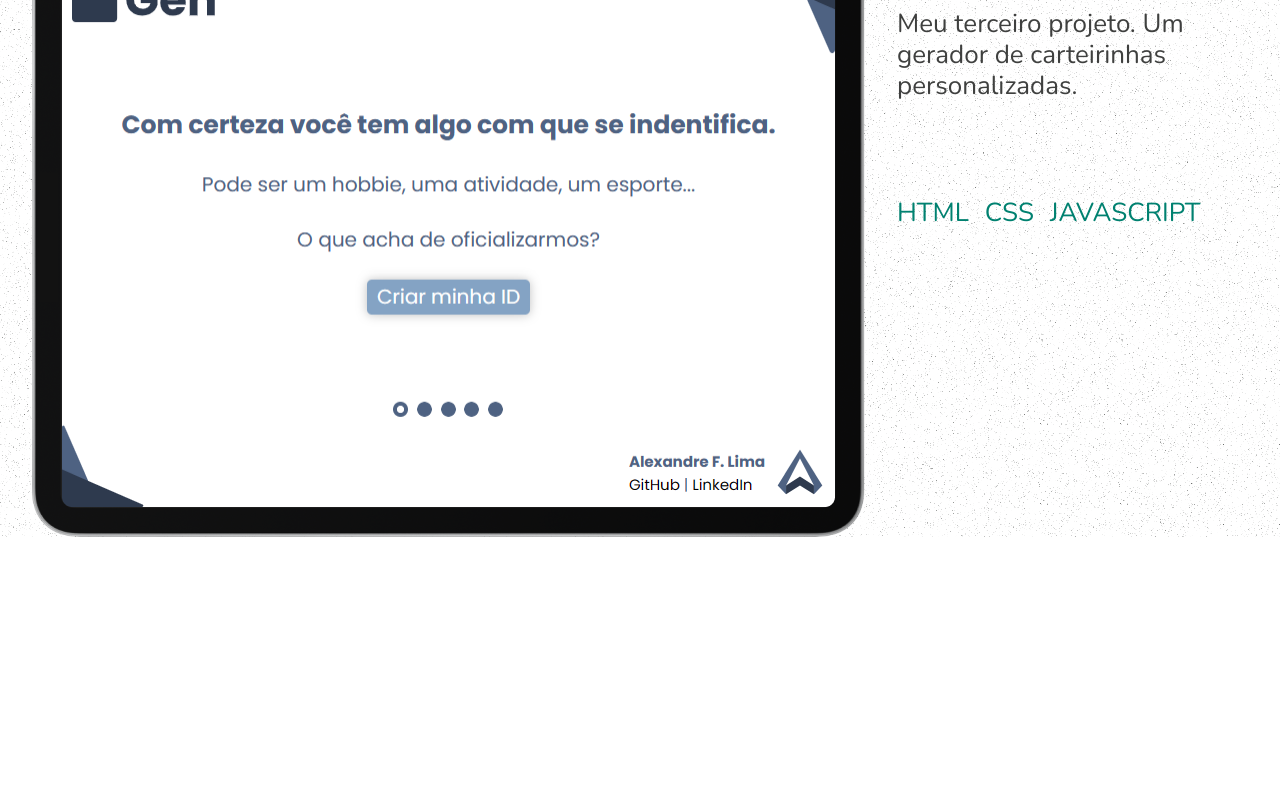
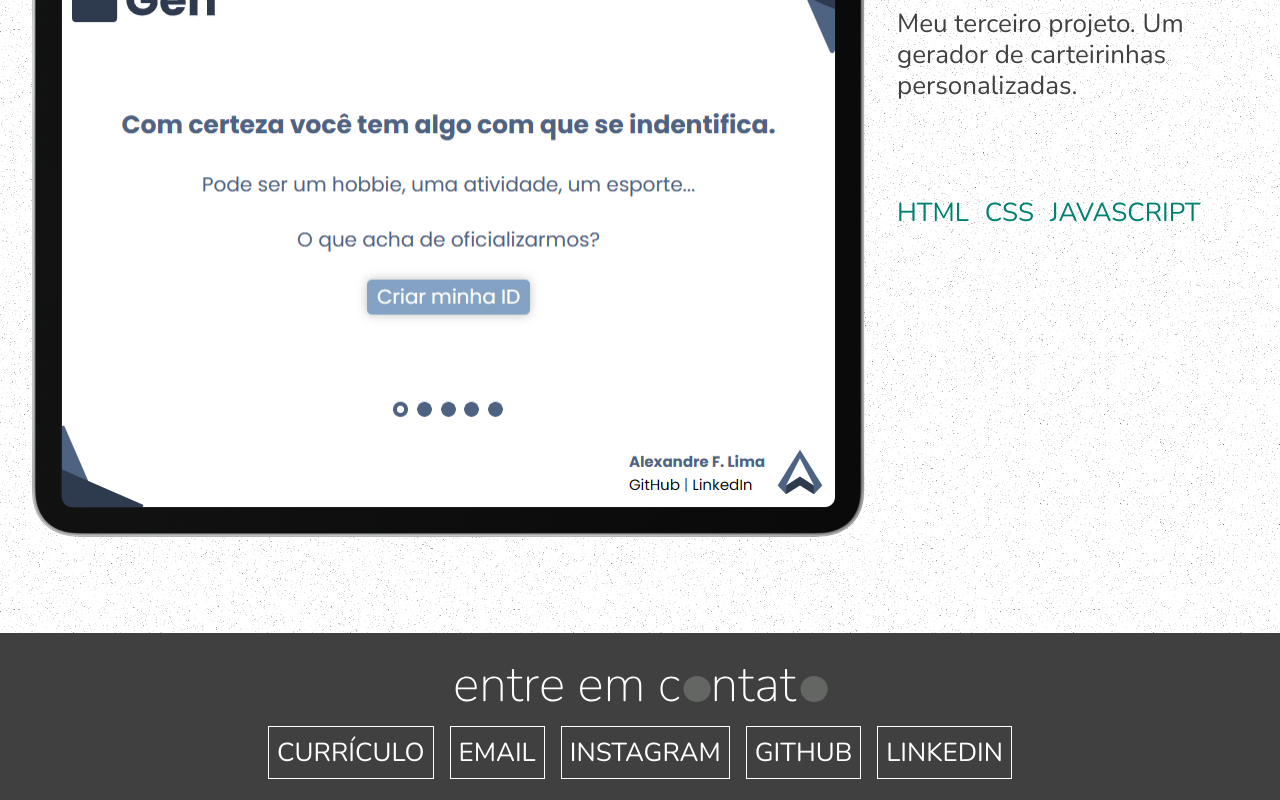
Before and after one commit to alefrrlima/portfolio, a React (Create React App) app: page / in a window 1280 px wide. Shown: the part 2741-3541 px from the top of the page. Before the commit the page ends 3278 px from the top, so only its background shows below. Built offline with nearby package versions, Linux system fonts and the light colour scheme.

Commit message:
Contact section created and adde to Portfolio component

```diff
--- /dev/null
+++ b/src/components/Contact/index.js
@@ -0,0 +1,62 @@
+import React from 'react';
+
+import styled from 'styled-components';
+
+import Text from '../../ui/Text';
+
+import { ReactComponent as ContactTitleSVG } from '../../images/contact-title.svg';
+
+export default function () {
+   const Contact = styled.div`
+      display: flex;
+      flex-direction: column;
+      width: 100%;
+      background-color: ${(props) => props.theme.color.dark};
+      padding: ${(props) => props.theme.mensure.double};
+      justify-content: center;
+      align-items: center;
+      gap: ${(props) => props.theme.mensure.double};
+   `;
+
+   const Container = styled.div`
+      display: flex;
+      flex-direction: row;
+      flex-wrap: wrap;
+      max-width: 800px;
+      gap: ${(props) => props.theme.mensure.single};
+      justify-content: center;
+      align-items: center;
+   `;
+
+   const ContactTitle = styled(ContactTitleSVG)``;
+
+   const Link = styled.a`
+      cursor: pointer !important;
+   `;
+
+   return (
+      <Contact>
+         <ContactTitle />
+         <Container>
+            <Link>
+               <Text type="link">CURRÍCULO</Text>
+            </Link>
+            <Link href="mailto:alexandrelima.beta@gmail.com">
+               <Text type="link">EMAIL</Text>
+            </Link>
+            <Link target="_blank" href="https://www.instagram.com/">
+               <Text type="link">INSTAGRAM</Text>
+            </Link>
+            <Link target="_blank" href="https://github.com/alefrrlima">
+               <Text type="link">GITHUB</Text>
+            </Link>
+            <Link
+               target="_blank"
+               href="https://www.linkedin.com/in/alefrrlima/"
+            >
+               <Text type="link">LINKEDIN</Text>
+            </Link>
+         </Container>
+      </Contact>
+   );
+}
--- a/src/components/Portfolio/index.js
+++ b/src/components/Portfolio/index.js
@@ -5,6 +5,7 @@ import Home from '../Home';
 import About from '../About';
 import Tecnologies from '../Tecnologies';
 import Projects from '../Projects';
+import Contact from '../Contact';
 
 import dotedBackground from '../../images/doted-background.png';
 
@@ -17,7 +18,6 @@ export default function () {
       flex-direction: column;
       background: url(${dotedBackground});
       background-repeat: repeat;
-
       gap: ${(props) => props.theme.mensure.extra};
    `;
 
@@ -27,6 +27,7 @@ export default function () {
          <About />
          <Tecnologies />
          <Projects />
+         <Contact />
       </Portfolio>
    );
 }
--- a/src/ui/Text/index.js
+++ b/src/ui/Text/index.js
@@ -8,6 +8,7 @@ export default function Text({ type, children, align }) {
       line-height: ${(props) => props.theme.height.fit};
       color: ${(props) => props.theme.color.dark};
       text-align: ${align};
+      cursor: default;
    `;
    const D2 = styled.span`
       font-size: ${(props) => props.theme.size.large};
@@ -15,6 +16,7 @@ export default function Text({ type, children, align }) {
       line-height: ${(props) => props.theme.height.fit};
       color: ${(props) => props.theme.color.light};
       text-align: ${align};
+      cursor: default;
    `;
    const D3 = styled.span`
       font-size: ${(props) => props.theme.size.medium};
@@ -22,6 +24,7 @@ export default function Text({ type, children, align }) {
       line-height: ${(props) => props.theme.height.medium};
       color: ${(props) => props.theme.color.primary};
       text-align: ${align};
+      cursor: default;
    `;
    const D4 = styled.span`
       font-size: ${(props) => props.theme.size.regular};
@@ -33,6 +36,7 @@ export default function Text({ type, children, align }) {
       width: fit-content;
       text-transform: uppercase;
       text-align: ${align};
+      cursor: default;
    `;
    const D5 = styled.span`
       font-size: ${(props) => props.theme.size.regular};
@@ -41,6 +45,25 @@ export default function Text({ type, children, align }) {
       color: ${(props) => props.theme.color.primary};
       text-transform: uppercase;
       text-align: ${align};
+      cursor: default;
+   `;
+   const Link = styled.span`
+      font-size: ${(props) => props.theme.size.regular};
+      font-weight: ${(props) => props.theme.weight.small};
+      line-height: ${(props) => props.theme.height.regular};
+      color: ${(props) => props.theme.color.light};
+      padding: ${(props) => props.theme.mensure.half};
+      border: 1px solid ${(props) => props.theme.color.light};
+      width: fit-content;
+      text-transform: uppercase;
+      text-align: ${align};
+      transition: 0.1s;
+      cursor: pointer;
+
+      &:hover {
+         color: ${(props) => props.theme.color.dark};
+         background-color: ${(props) => props.theme.color.light};
+      }
    `;
    const H1 = styled.span`
       font-size: ${(props) => props.theme.size.medium};
@@ -48,6 +71,7 @@ export default function Text({ type, children, align }) {
       line-height: ${(props) => props.theme.height.medium};
       color: ${(props) => props.theme.color.dark};
       text-align: ${align};
+      cursor: default;
    `;
    const P = styled.span`
       font-size: ${(props) => props.theme.size.regular};
@@ -55,6 +79,7 @@ export default function Text({ type, children, align }) {
       line-height: ${(props) => props.theme.height.regular};
       color: ${(props) => props.theme.color.dark};
       text-align: ${align};
+      cursor: default;
    `;
 
    switch (type) {
@@ -73,6 +98,9 @@ export default function Text({ type, children, align }) {
       case 'd5':
          return <D5>{children}</D5>;
          break;
+      case 'link':
+         return <Link>{children}</Link>;
+         break;
       case 'h1':
          return <H1>{children}</H1>;
          break;
```
Also changed, not shown: src/images/contact-title.svg (added).
